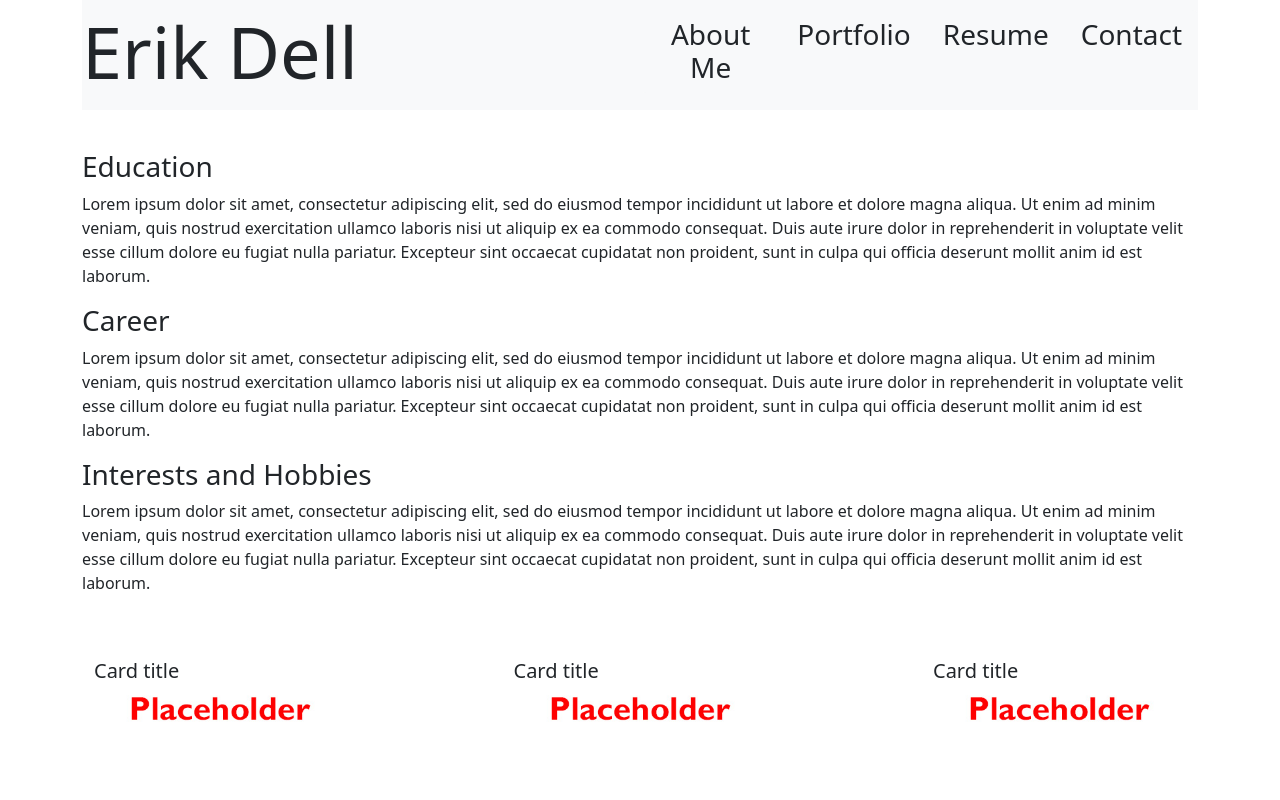
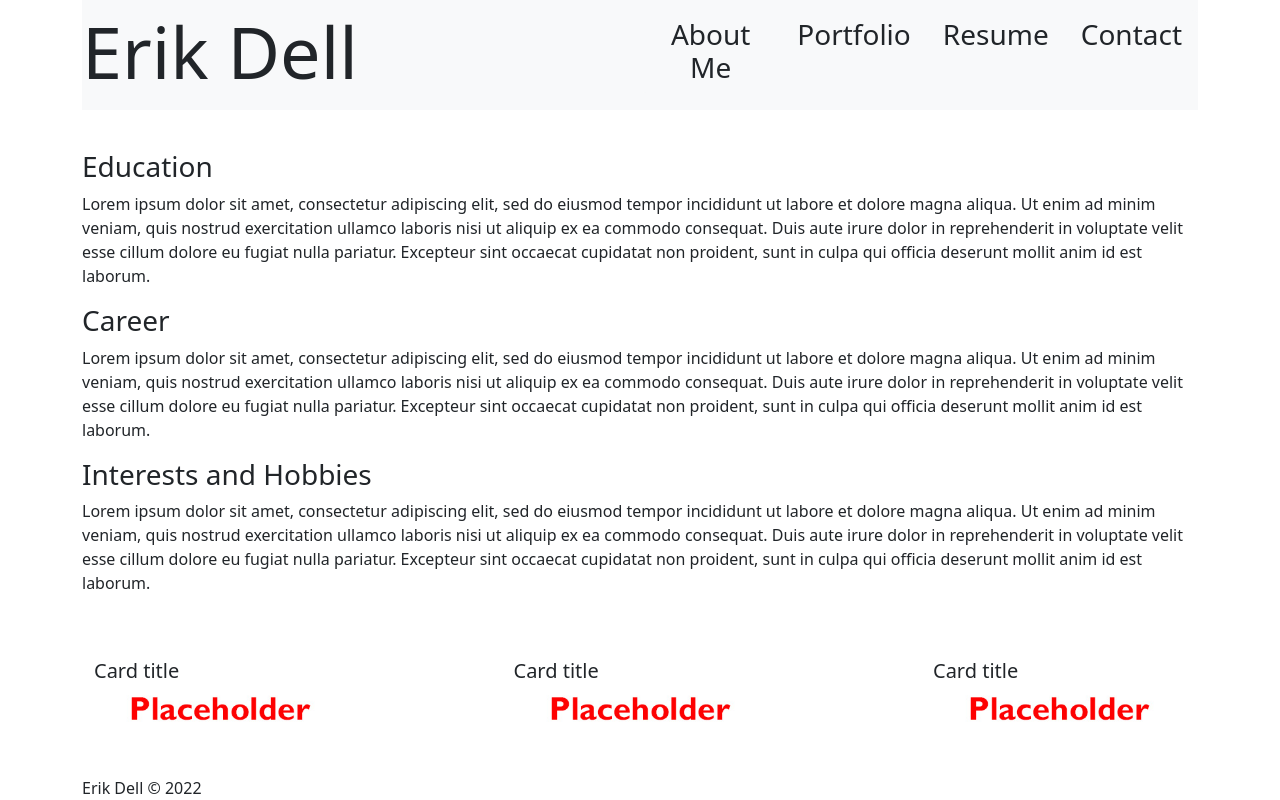
Before and after one commit to edellenator/gordos-porto, a React (Create React App) app: page / in a window 1280 px wide. Shown: the top 800 px of the page. Built offline with nearby package versions, Linux system fonts and the light colour scheme.

Commit message:
footer bug fix

```diff
--- a/src/components/Footer/index.js
+++ b/src/components/Footer/index.js
@@ -2,7 +2,7 @@ import React from "react";
 
 const Footer = () => {
     return (
-        <footer>
+        <footer className="sticky-bottom">
             <div className="container">
                 <div className="row">
                     <div className="column">
```
